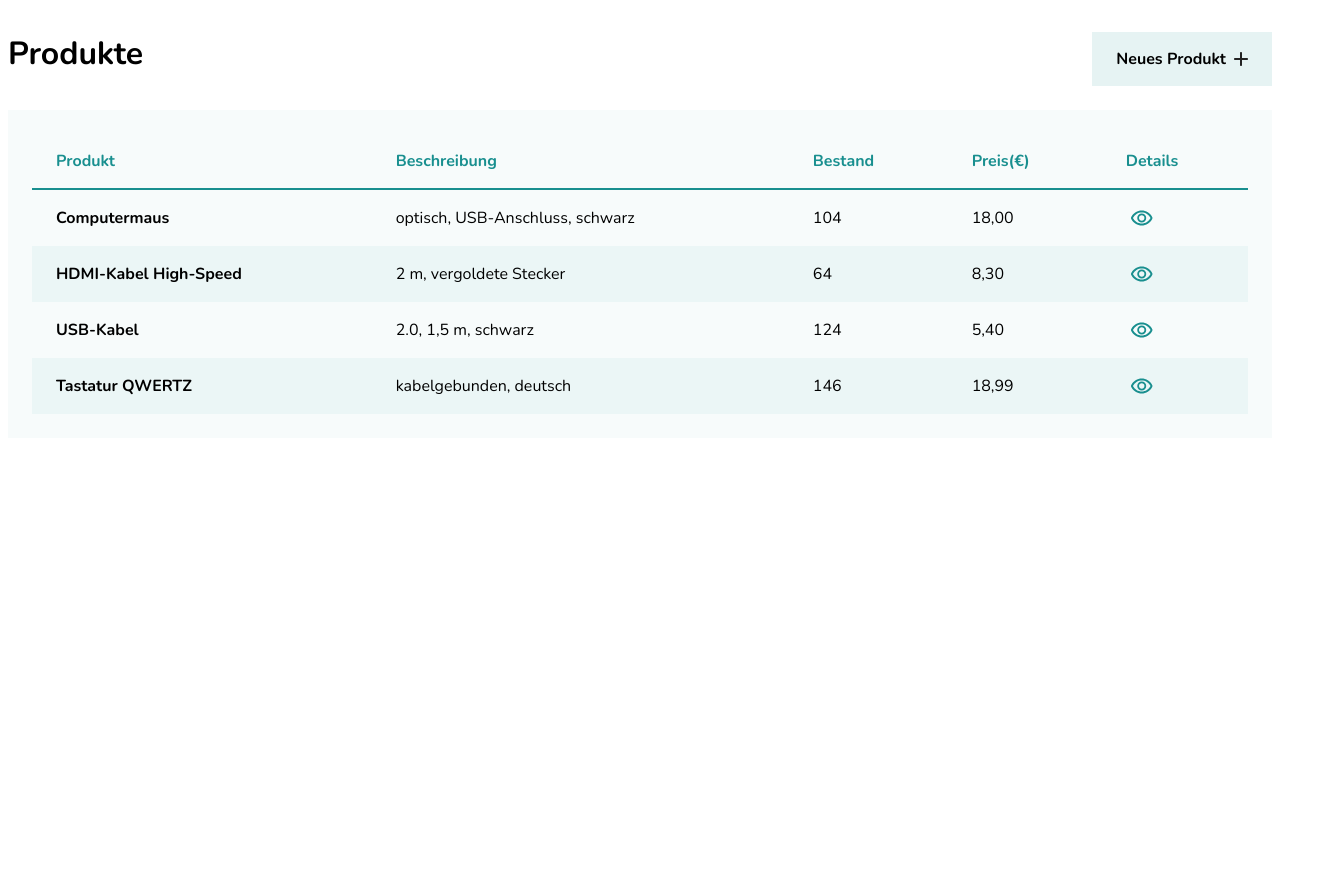
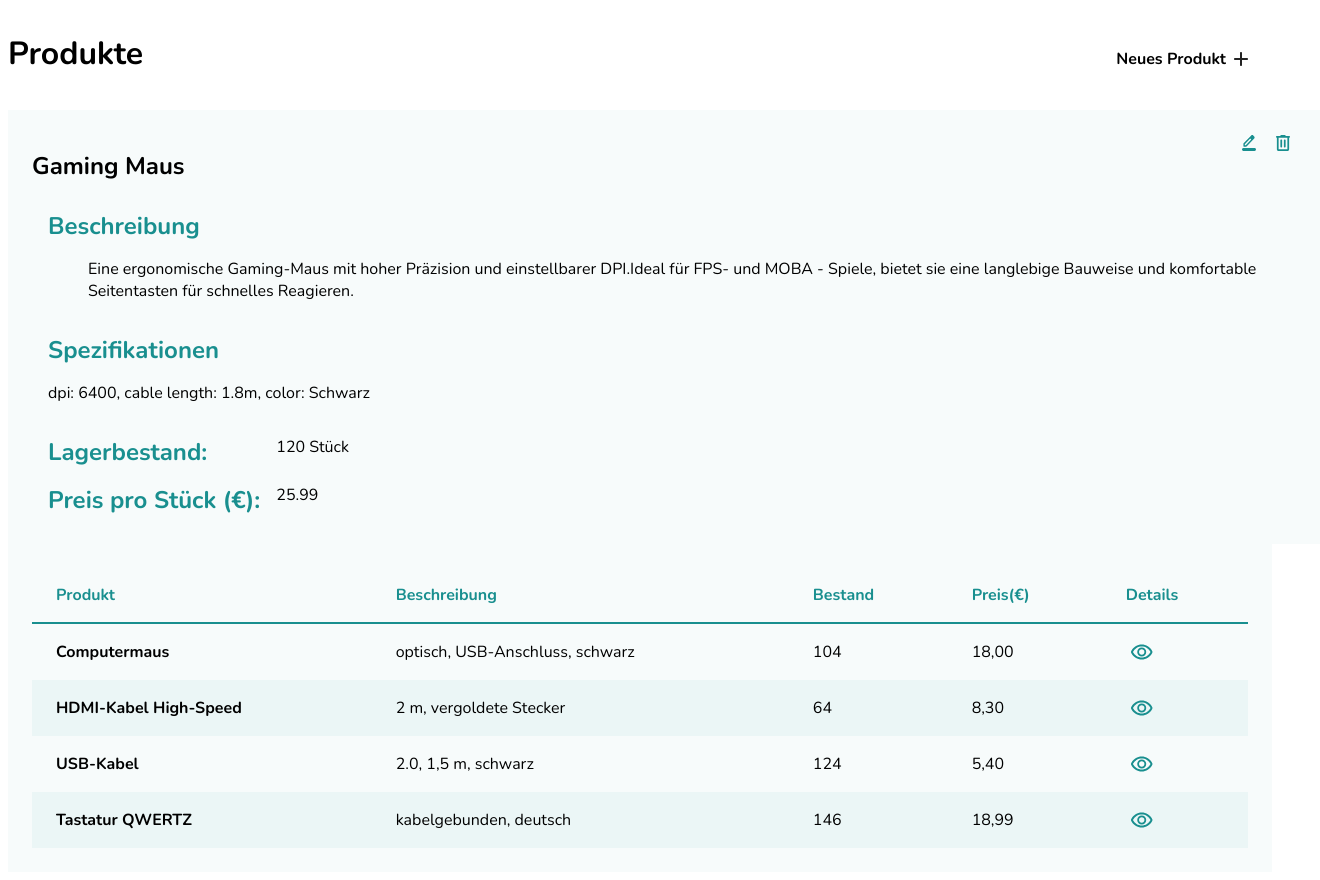
Before and after one commit to ChristianPohlschneider/product-list, an Angular app: page / in a window 1280 px wide. Shown: the whole page, 1320 px wide, since content can reach past the window. Before the commit the page ends 800 px from the top, so only its background shows below. Built offline with nearby package versions, Linux system fonts and the light colour scheme.

Commit message:
added product-details

```diff
--- a/src/app/app.html
+++ b/src/app/app.html
@@ -1,5 +1,6 @@
 <app-header></app-header>
-
+<app-product-detail></app-product-detail>
 <app-product-list></app-product-list>
 
+
 <router-outlet />
--- a/src/app/app.ts
+++ b/src/app/app.ts
@@ -2,10 +2,11 @@ import { Component, signal } from '@angular/core';
 import { RouterOutlet } from '@angular/router';
 import { Header } from "./layout/header/header";
 import { ProductList } from "./shared/components/product-list/product-list";
+import { ProductDetail } from "./shared/components/product-detail/product-detail";
 
 @Component({
   selector: 'app-root',
-  imports: [RouterOutlet, Header, ProductList],
+  imports: [RouterOutlet, Header, ProductList, ProductDetail],
   templateUrl: './app.html',
   styleUrl: './app.scss'
 })
--- a/src/app/layout/header/header.html
+++ b/src/app/layout/header/header.html
@@ -1,7 +1,7 @@
 <header class="main-header">
     <h1 class="main-header__title">Produkte</h1>
-    <a class="btn btn--primary">
-        <span>Neues Produkt</span>
+    <a class="btn" [class.btn--primary]="path==''" [class.btn--secondary]="path=='detail'">
+        <span>{{btn_text}}</span>
         <svg xmlns="http://www.w3.org/2000/svg" width="14" height="14" viewBox="0 0 14 14" fill="none">
             <path d="M6 8H1C0.716667 8 0.479167 7.90417 0.2875 7.7125C0.0958333 7.52083 0 7.28333
 0 7C0 6.71667 0.0958333 6.47917 0.2875 6.2875C0.479167 6.09583 0.716667 6 1 6H6V1C6
--- a/src/app/layout/header/header.ts
+++ b/src/app/layout/header/header.ts
@@ -6,4 +6,14 @@ import { Component } from '@angular/core';
   templateUrl: './header.html',
   styleUrl: './header.scss',
 })
-export class Header {}
+export class Header {
+  btnClassList = "btn--primary";
+  path = "";
+  btn_text = "Neues Produkt"
+  ngOnInit() {
+    this.path = "detail";
+    if (this.path =="") {
+      this.btn_text = "zurück zur Liste";
+    }
+  }
+}
--- /dev/null
+++ b/src/app/shared/components/product-detail/product-detail.html
@@ -0,0 +1,35 @@
+<article class="product-detail">
+    <header class="product-detail__header">
+        <h1>{{detail.name}}</h1>
+        <div>
+            <a class="btn--edit" aria-label="Details editieren"></a>
+            <button (click)="deleteDetail()" class="btn--delete" aria-label="Details löschen"></button>
+        </div>
+    </header>
+    <section aria-labelledby="description">
+        <h2 id="description">Beschreibung</h2>
+        <ul>
+            <p>
+                {{detail.description}}
+            </p>
+        </ul>
+    </section>
+    <section aria-labelledby="specs">
+        <h2 id="specs">Spezifikationen</h2>
+        <p>
+            {{detail.specs}}
+        </p>
+    </section>
+    <section>
+        <dl>
+            <dt>Lagerbestand:</dt>
+            <dd>
+                <data value="104">{{detail.stock}} Stück</data>
+            </dd>
+            <dt>Preis pro Stück (€):</dt>
+            <dd>
+                <data value="18.00">{{detail.price}}</data>
+            </dd>
+        </dl>
+    </section>
+</article>
--- /dev/null
+++ b/src/app/shared/components/product-detail/product-detail.ts
@@ -0,0 +1,21 @@
+import { Component } from '@angular/core';
+
+@Component({
+  selector: 'app-product-detail',
+  imports: [],
+  templateUrl: './product-detail.html',
+  styleUrl: './product-detail.scss',
+})
+export class ProductDetail {
+  detail = {
+      "name": "Gaming Maus",
+      "description": "Eine ergonomische Gaming-Maus mit hoher Präzision und einstellbarer DPI.Ideal für FPS- und MOBA - Spiele, bietet sie eine langlebige Bauweise und komfortable Seitentasten für schnelles Reagieren.",
+      "specs": "dpi: 6400, cable length: 1.8m, color: Schwarz",
+      "stock": 120,
+      "price": 25.99
+  }
+
+  deleteDetail() {
+    this.detail.name = "";
+  }
+}
--- a/src/app/shared/components/product-list/product-list.ts
+++ b/src/app/shared/components/product-list/product-list.ts
@@ -6,4 +6,49 @@ import { Component } from '@angular/core';
   templateUrl: './product-list.html',
   styleUrl: './product-list.scss',
 })
-export class ProductList {}
+export class ProductList {
+  list = [
+    {
+      "name": "Gaming Maus",
+      "description": "Eine ergonomische Gaming-Maus mit hoher Präzision und einstellbarer DPI.Ideal für FPS- und MOBA - Spiele, bietet sie eine langlebige Bauweise und komfortable Seitentasten für schnelles Reagieren.",
+      "specs": "dpi: 6400, cable length: 1.8m, color: Schwarz",
+      "stock": 120,
+      "price": 25.99
+    },
+    {
+      "name": "USB-C Kabel",
+      "description": "Robustes Ladekabel für Smartphones, Tablets und Laptops. Unterstützt schnelles Laden und Datenübertragung.Perfekt für den täglichen Einsatz zu Hause, im Büro oder unterwegs.",
+      "specs": "length: 1m, color: Weiß, type: USB-C zu USB-A",
+      "stock": 300,
+      "price": 48.00
+    },
+    {
+      "name": "Mechanische Tastatur",
+      "description": "Hochwertige mechanische Tastatur mit RGB-Hintergrundbeleuchtung. Die schnellen Switches sorgen für präzise Eingaben und langen Schreibkomfort.Ideal für Gamer und Vielschreiber.",
+      "specs": "switches: Red, connection: USB, color: Schwarz",
+      "stock": 85,
+      "price": 79.90
+    },
+    {
+      "name": "HDMI Kabel",
+      "description": "Ein zuverlässiges HDMI 2.1 Kabel, das gestochen scharfe Bilder in 4K und 8K Qualität liefert.Geeignet für Fernseher, Monitore, Konsolen und Projektoren. Unterstützt HDR und hohe Bildwiederholraten.",
+      "specs": "length: 2m, version: 2.1, color: Schwarz",
+      "stock": 250,
+      "price": 12.99
+    },
+    {
+      "name": "Externe SSD",
+      "description": "Leistungsstarke und kompakte externe SSD für schnelle Datenübertragung.Perfekt für große Dateien, Gaming - Bibliotheken oder als Backup - Lösung. Stoßfestes Gehäuse für den mobilen Einsatz.",
+      "specs": "capacity: 1TB, interface: USB 3.2, color: Silber",
+      "stock": 60,
+      "price": 109.99
+    },
+    {
+      "name": "Bluetooth Kopfhörer",
+      "description": "Kabellose Over-Ear Kopfhörer mit klaren Höhen und kräftigem Bass. Dank 20 Stunden Akkulaufzeit und komfortabler Ohrpolster ideal für lange Musik - oder Gaming - Sessions.",
+      "specs": "battery life: 20h, color: Schwarz, connection: Bluetooth 5.0",
+      "stock": 150,
+      "price": 59.95
+    }
+  ]
+}
```
Also changed, not shown: src/app/shared/components/product-detail/product-detail.scss (added).
